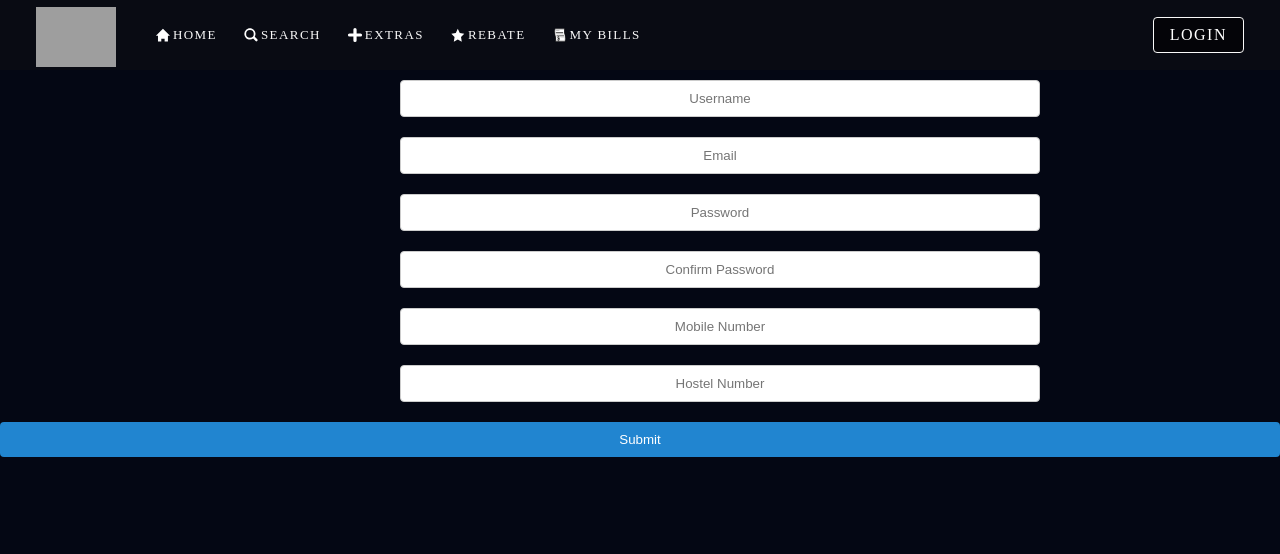
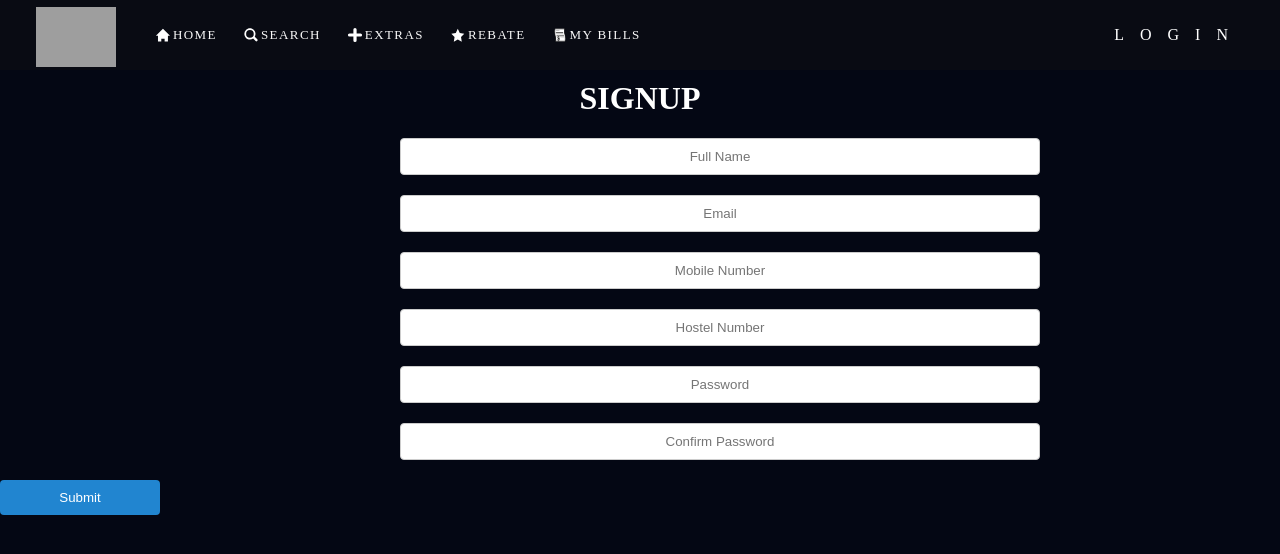
Before and after one commit to vishalverma04/theAchievers, a React (Vite) app in the folder frontend/: page /SignUp in a window 1280 px wide. Shown: the top 554 px of the page. Built offline with nearby package versions, Linux system fonts and the light colour scheme; grey boxes are pictures that could not be loaded.

Commit message:
Fixed bugs

```diff
--- a/frontend/src/Components/Header.jsx
+++ b/frontend/src/Components/Header.jsx
@@ -1,6 +1,6 @@
 import { BrowserRouter as Router, Route, Routes } from "react-router-dom";
 import styled from "styled-components";
-
+import { Link } from "react-router-dom";
 const Header = (props) => {
   return (
     <Nav>
@@ -8,29 +8,28 @@ const Header = (props) => {
         <img src="https://th.bing.com/th?id=OIP.EAq7n0NsBw4MpfHofHraXAHaF7&w=279&h=223&c=8&rs=1&qlt=90&o=6&dpr=1.3&pid=3.1&rm=2" alt="MessMate" />
       </Logo>
       <NavMenu>
-                <a href="/Home">
+        <Link to="/home">
           <img src="/images/home-icon.svg" alt="HOME" />
           <span>HOME</span>
-                </a>
-                <a href="/search">
+        </Link>
+        <Link to='/search'>
           <img src="/images/search-icon.svg" alt="SEARCH" />
           <span>SEARCH</span>
-                </a>
-                <a href="/extras">
+        </Link>
+        <Link to='/extras'>
           <img src="/images/extraaa.svg" alt="EXTRAS" />
           <span>EXTRAS</span>
-                </a>
-                <a href="/rebate">
+        </Link>
+        <Link to='/rebate'>
           <img src="/images/rebateee.svg" alt="REBATE" />
           <span>REBATE</span>
-                </a>
-                <a href="/accounts">
+        </Link>
+        <Link to="/accounts">
           <img src="/images/bills.png" alt="MY BILLS" />
           <span>MY BILLS</span>
-                </a>
-
+        </Link>
       </NavMenu>
-            <Login>LOGIN</Login>
+      <Link to="/Login">LOGIN</Link>
     </Nav>
   )
 };
--- a/frontend/src/Components/SignUp.jsx
+++ b/frontend/src/Components/SignUp.jsx
@@ -3,7 +3,7 @@ import "./Signup.css";
 
 function Signup() {
   const initialValues = {
-    username: "",
+    fullName: "",
     email: "",
     password: "",
     confirmPassword: "",
@@ -37,8 +37,8 @@ function Signup() {
     const errors = {};
     const regex = /^[^\s@]+@[^\s@]+\.[^\s@]{2,}$/i;
 
-    if (!values.username) {
-      errors.username = "Username is required!";
+    if (!values.fullName) {
+      errors.fullName = "Full Name is required!";
     }
 
     if (!values.email) {
@@ -75,20 +75,20 @@ function Signup() {
   return (
     <div className="container">
       <form onSubmit={handleSubmit}>
-        <h1> SIGNUP</h1>
-        <div className="ui divider"></div>
+        <h1 className="heading-signup"> SIGNUP</h1>
+        {/* <div className="ui divider"></div> */}
         <div className="ui form">
           <div className="field">
             {/* <label>Username</label> */}
             <input
               type="text"
-              name="username"
-              placeholder="Username"
-              value={formValues.username}
+              name="fullName"
+              placeholder="Full Name"
+              value={formValues.fullName}
               onChange={handleChange}
             />
           </div>
-          <p>{formErrors.username}</p>
+          <p>{formErrors.fullName}</p>
 
           <div className="field">
             {/* <label>Email</label> */}
@@ -101,6 +101,30 @@ function Signup() {
             />
           </div>
           <p>{formErrors.email}</p>
+
+          <div className="field">
+            {/* <label>Mobile Number</label> */}
+            <input
+              type="text"
+              name="mobileNumber"
+              placeholder="Mobile Number"
+              value={formValues.mobileNumber}
+              onChange={handleChange}
+            />
+          </div>
+          <p>{formErrors.mobileNumber}</p>
+
+          <div className="field">
+            {/* <label>Hostel Number</label> */}
+            <input
+              type="text"
+              name="hostelNumber"
+              placeholder="Hostel Number"
+              value={formValues.hostelNumber}
+              onChange={handleChange}
+            />
+          </div>
+          <p>{formErrors.hostelNumber}</p>
 
           <div className="field">
             {/* <label>Password</label> */}
@@ -126,31 +150,7 @@ function Signup() {
           </div>
           <p>{formErrors.confirmPassword}</p>
 
-          <div className="field">
-            {/* <label>Mobile Number</label> */}
-            <input
-              type="text"
-              name="mobileNumber"
-              placeholder="Mobile Number"
-              value={formValues.mobileNumber}
-              onChange={handleChange}
-            />
-          </div>
-          <p>{formErrors.mobileNumber}</p>
-
-          <div className="field">
-            {/* <label>Hostel Number</label> */}
-            <input
-              type="text"
-              name="hostelNumber"
-              placeholder="Hostel Number"
-              value={formValues.hostelNumber}
-              onChange={handleChange}
-            />
-          </div>
-          <p>{formErrors.hostelNumber}</p>
-
-          <button className="fluid ui button blue ">Submit</button>
+          <button className="fluid ui button-signup blue ">Submit</button>
         </div>
       </form>
     </div>
--- a/frontend/src/Components/Signup.css
+++ b/frontend/src/Components/Signup.css
@@ -1,5 +1,12 @@
 /* Signup.css */
+.heading-signup {
+  color :white ;
+  margin-top : 80px ;
+}
 
+.button-signup {
+  width : 10rem ;
+}
 .signup-container {
   width: 100%;
   height: 100vh;
```
Also changed, not shown: 1 other file (tests, documents, lock files or other folders). Lines whose indentation alone changed are shown as unchanged.
